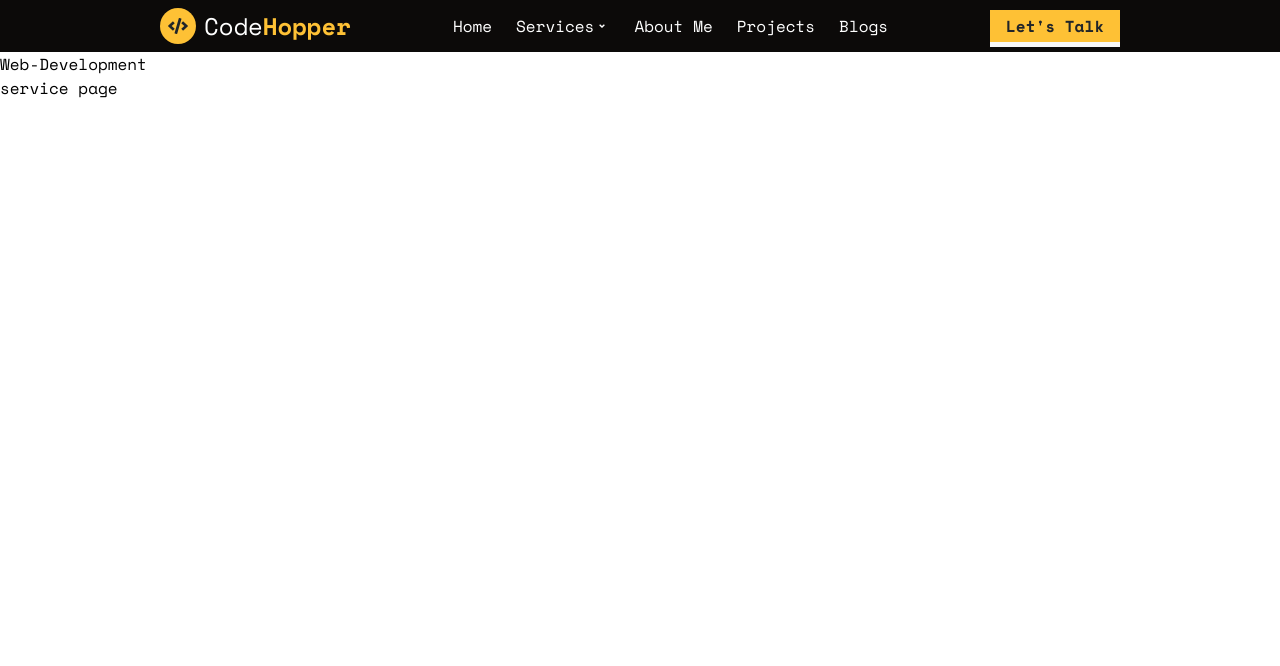
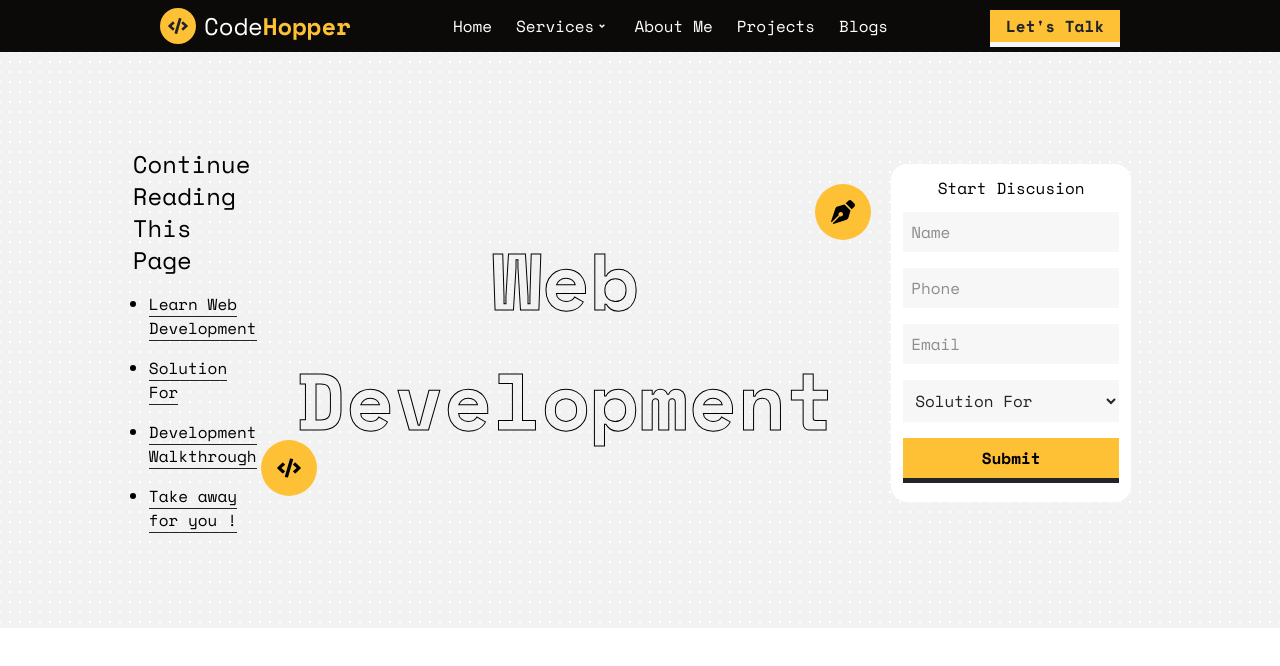
Before and after one commit to Code-Hopper/nx-code-hopper-portfolio, a Next.js app: page /service/Web-Development in a window 1280 px wide. Shown: the top 666 px of the page. Built offline with nearby package versions, Linux system fonts and the light colour scheme.

Commit message:
hero section for service landing page

```diff
--- a/src/components/sections/ServicePage/GetServiceLandingData.jsx
+++ b/src/components/sections/ServicePage/GetServiceLandingData.jsx
@@ -5,9 +5,10 @@ const GetServiceLandingData = ({ serviceName }) => {
 
     return (
         <>
-            <h1>{serviceName}</h1>
 
-            <ServiceLangingPage />
+            {/* sort service data and send them to */}
+
+            <ServiceLangingPage data={{serviceName}} />
 
         </>
     )
--- /dev/null
+++ b/src/components/sections/ServicePage/LandingPageForm.jsx
@@ -0,0 +1,33 @@
+import React from 'react'
+
+const LandingPageForm = () => {
+
+    // get name and dropdown option from parent
+
+    return (
+        <>
+            <form action="">
+                <div className='form-container bg-white p-3 rounded-2xl'>
+                    <h1 className='text-center font-medium'>Start Discusion</h1>
+
+                    <div className='input-fields py-3'>
+                        <input type="text" placeholder='Name' />
+                        <input type="text" placeholder='Phone' />
+                        <input type="text" placeholder='Email' />
+
+                        <select name="" id="">
+                            <option value="">Solution For</option>
+                            <option value="">Solution 1</option>
+                            <option value="">Solution 2</option>
+                            <option value="">Solution 3</option>
+                        </select>
+
+                        <button type='submit' className='form-submit-button'>Submit</button>
+                    </div>
+                </div>
+            </form>
+        </>
+    )
+}
+
+export default LandingPageForm
--- a/src/components/sections/ServicePage/ServiceLangingPage.jsx
+++ b/src/components/sections/ServicePage/ServiceLangingPage.jsx
@@ -1,13 +1,65 @@
 import React from 'react'
+import { FaCode, FaPenNib } from 'react-icons/fa'
+import LandingPageForm from './LandingPageForm'
 
 // design service landingpage here
 
-const ServiceLangingPage = () => {
+const ServiceLangingPage = ({ data }) => {
 
     return (
         <>
-            <div>
-                <h1>service page</h1>
+            <div className='service-landing-page'>
+                {/* <h1>{data.serviceName}</h1> */}
+
+                <div className='service-page-hero content-container !py-[6rem]'>
+                    <div className='service-landing-page-hero-extra'>
+                        <div>
+
+                            <span className='text-2xl'>Continue Reading This Page</span>
+
+                            <ul className='page-content'>
+                                <li>
+                                    <a href="">Learn Web Development</a>
+                                </li>
+                                <li>
+                                    <a href="">Solution For</a>
+                                </li>
+                                <li>
+                                    <a href="">Development Walkthrough</a>
+                                </li>
+                                <li>
+                                    <a href="">Take away for you !</a>
+                                </li>
+                            </ul>
+                        </div>
+                    </div>
+
+                    <div className='service-landing-page-hero-title'>
+
+                        <div className='content'>
+
+                            {/* <div className='side-box side-box-1'></div>
+                            <div className='side-box side-box-2'></div> */}
+
+                            <span className='title'>
+                                Web Development
+                            </span>
+
+                            {/* icons */}
+                            <div className='title-icon title-icon-1'>
+                                <FaCode />
+                            </div>
+                            <div className='title-icon title-icon-2'>
+                                <FaPenNib />
+                            </div>
+                        </div>
+                    </div>
+
+                    <div className='service-landing-page-hero-form p-4'>
+                        <LandingPageForm />
+                    </div>
+                </div>
+
             </div>
         </>
     )
--- a/src/styles/index.scss
+++ b/src/styles/index.scss
@@ -218,20 +218,20 @@
 }
 
 
-.mobile-menu-trigger-label{
+.mobile-menu-trigger-label {
     position: absolute;
     right: 1rem;
     top: 50%;
     transform: translateY(-50%);
 }
 
-#mobile-menu-trigger + .mobile-menu-trigger-label::before {
+#mobile-menu-trigger+.mobile-menu-trigger-label::before {
     content: '\f0c9';
     font-family: "Font Awesome 5 Free";
     font-weight: 900;
 }
 
-#mobile-menu-trigger:checked + .mobile-menu-trigger-label::before {
+#mobile-menu-trigger:checked+.mobile-menu-trigger-label::before {
     content: '\f00d';
     font-family: "Font Awesome 5 Free";
     font-weight: 900;
@@ -935,3 +935,178 @@
 }
 
 // about me end
+
+// service page start
+
+.service-landing-page {
+
+    .service-page-hero {
+        background-image: radial-gradient(rgba(0, 0, 0, 0.05) 6px,
+                rgba(0, 0, 0, 0.06) 6px,
+                white 6px,
+                white 100%);
+        background-repeat: repeat;
+        // background-position: center;
+        background-size: 10px 10px;
+
+        display: flex;
+
+        justify-content: center;
+        gap: 2rem;
+
+        >* {
+            flex-grow: 1;
+            flex-basis: 0;
+            /* Distributes space equally */
+        }
+
+        .service-landing-page-hero-title {
+
+            display: flex;
+            align-items: center;
+            justify-content: center;
+
+            .content {
+
+                flex-grow: 1.5;
+
+                display: inline-flex;
+                justify-content: center;
+                align-items: center;
+                position: relative;
+                // border: 1px solid var(--secondaryColor);
+                padding: .5rem;
+
+                >.side-box {
+                    width: 25px;
+                    height: 25px;
+                    background-color: var(--secondaryColor);
+                    position: absolute;
+                }
+
+                >.side-box-1 {
+                    left: 0;
+                    top: 0;
+                    transform: translate(-50%, -50%);
+                }
+
+                >.side-box-2 {
+                    left: 100%;
+                    top: 100%;
+                    transform: translate(-50%, -50%);
+                }
+
+                .title {
+                    font-size: clamp(3rem, 8vw, 5rem);
+                    font-weight: bolder;
+                    -webkit-text-fill-color: transparent;
+                    -webkit-text-stroke: 1px;
+                    position: relative;
+                    display: inline;
+                    text-align: center;
+                    z-index: 3;
+
+                }
+
+                .title-icon {
+                    background-color: var(--primaryColor);
+                    font-size: 1.5rem;
+                    padding: 1rem;
+                    border-radius: 100%;
+                    position: absolute;
+                }
+
+                .title-icon-1 {
+                    left: 0;
+                    top: 100%;
+                    transform: translate(-50%, -50%);
+                }
+
+                .title-icon-2 {
+                    left: 100%;
+                    top: 0;
+                    transform: translate(-50%, -50%);
+                }
+            }
+        }
+
+        .service-landing-page-hero-form {
+
+            .form-container {
+                .input-fields {
+                    display: flex;
+                    flex-direction: column;
+                    gap: 1rem;
+
+                    >input {
+                        background-color: var(--thirdColor);
+                        color: var(--secondaryColor);
+                        padding: .5rem;
+                        transition: all 0.25s ease;
+
+                        &:focus {
+                            outline: none;
+                            filter: drop-shadow(0 2px 0px var(--primaryColor));
+                        }
+
+                    }
+
+                    >select {
+                        background-color: var(--thirdColor);
+                        color: var(--secondaryColor);
+                        padding: .5rem;
+                        transition: all 0.25s ease;
+
+                        &:focus {
+                            outline: none;
+                            filter: drop-shadow(0 -2px 0px var(--primaryColor));
+                        }
+                    }
+
+                    .form-submit-button {
+                        background-color: var(--primaryColor);
+                        font-weight: 700;
+                        padding: .5rem 0;
+                        filter: drop-shadow(0 5px 0 var(--secondaryColor));
+                        transition: all 0.25s ease;
+
+                        &:hover {
+                            filter: drop-shadow(0 0px 0 var(--secondaryColor));
+                            transform: translateY(5px);
+                        }
+
+                    }
+
+                }
+            }
+        }
+
+        .service-landing-page-hero-extra {
+            // background-color: red;
+            display: flex;
+            align-items: center;
+            justify-content: center;
+
+            .page-content {
+                padding-top: 1rem;
+                list-style: disc;
+                padding-left: 1rem;
+                display: flex;
+                flex-direction: column;
+                gap: 1rem;
+
+                >li {
+                    padding: 0;
+                    >a {
+                        border-bottom: 1px solid var(--secondaryColor) !important;
+                    }
+                }
+
+            }
+
+        }
+    }
+
+}
+
+// service page end
```
